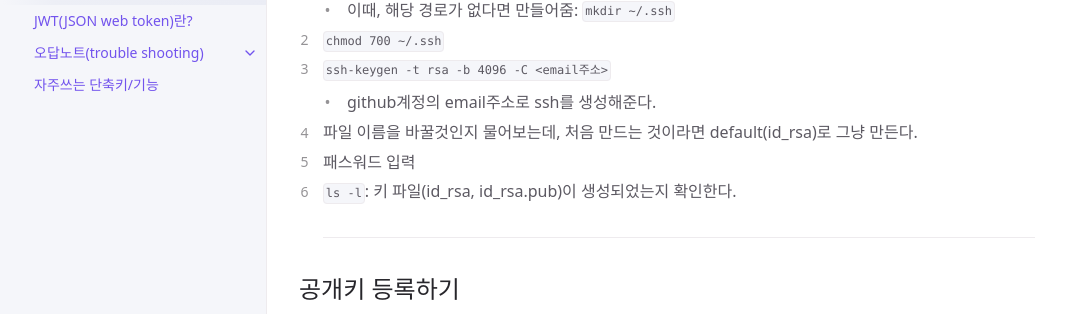
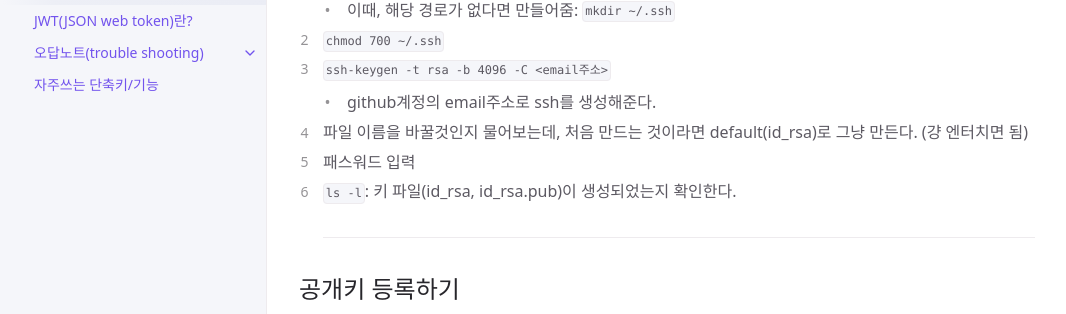
Before and after one commit to s-seo/jjuhey.github.io, a Jekyll site: the page built from docs/set-ssh-github.md, in a window 1280 px wide and 900 px high. Shown: the part 287-601 px from the top of the window, without its empty margins (105-1171 px from the left). Built offline with Jekyll 4.4.1, drawn with Linux system fonts in a browser that asks for light colours; comment, search, counter and statistics services are not loaded; some of the changed text lies outside the part shown.

Commit message:
Fix contents

````diff
--- a/docs/set-ssh-github.md
+++ b/docs/set-ssh-github.md
@@ -14,7 +14,7 @@ lastmod: 2021-03-21 13:54
 2. `chmod 700 ~/.ssh`
 3. `ssh-keygen -t rsa -b 4096 -C <email주소>`
     * github계정의 email주소로 ssh를 생성해준다.
-4. 파일 이름을 바꿀것인지 물어보는데, 처음 만드는 것이라면 default(id_rsa)로 그냥 만든다.
+4. 파일 이름을 바꿀것인지 물어보는데, 처음 만드는 것이라면 default(id_rsa)로 그냥 만든다. (걍 엔터치면 됨)
 5. 패스워드 입력
 6. `ls -l`: 키 파일(id_rsa, id_rsa.pub)이 생성되었는지 확인한다.
 * * *
@@ -48,7 +48,7 @@ lastmod: 2021-03-21 13:54
 	  User JJuhey
 	  IdentityFile ~/.ssh/id_rsa_personal2
     ```
-    * 여기서 중요한 부분은 Host와 IdentityFile이다. git clone할 때, Host를 가지고 그에 해당하는 키를 찾게된다.
+    * 여기서 중요한 부분은 <span class='text-purple-000'>**Host**</span>와 <span class='text-purple-000'>**IdentityFile**</span>이다. git clone할 때, Host를 가지고 그에 해당하는 키를 찾게된다.
 4. git clone시에 특정 ssh key를 사용하도록 설정
     ```shell
     git clone git@github.com-personal:repo_user/repo_name.git
````
